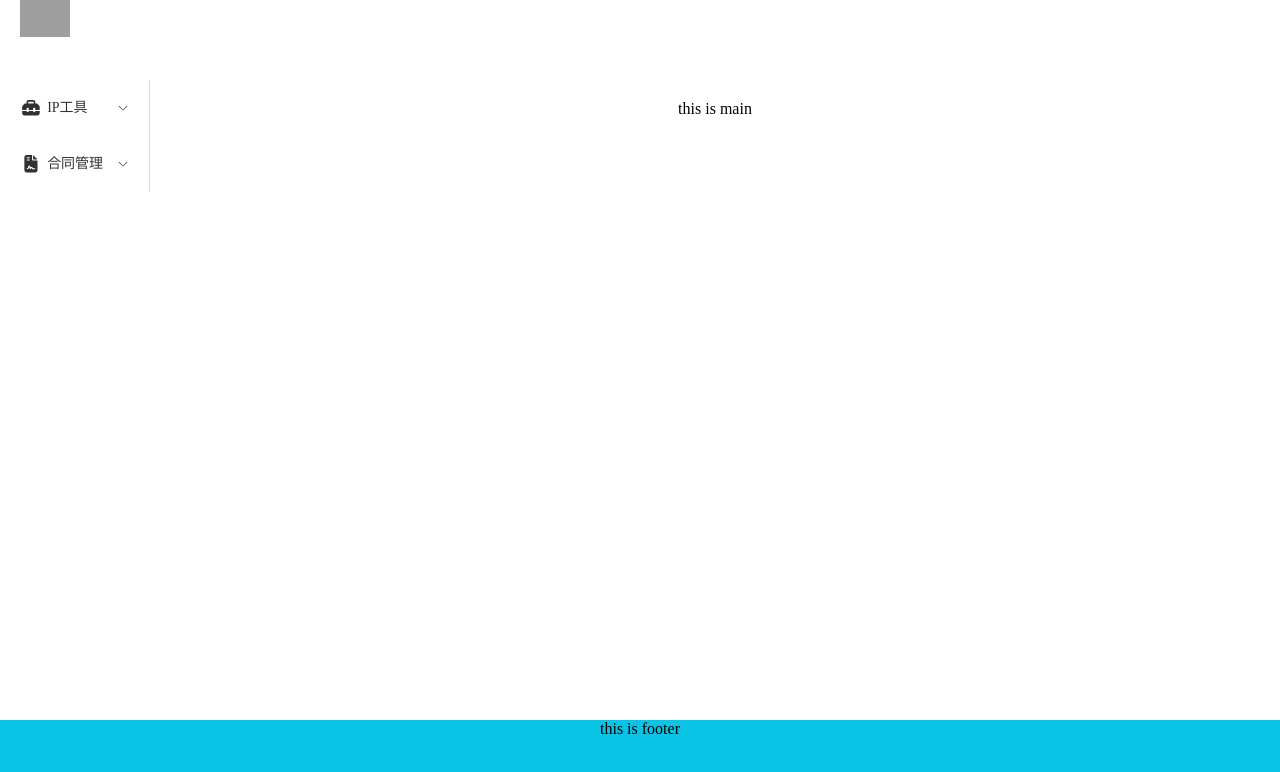
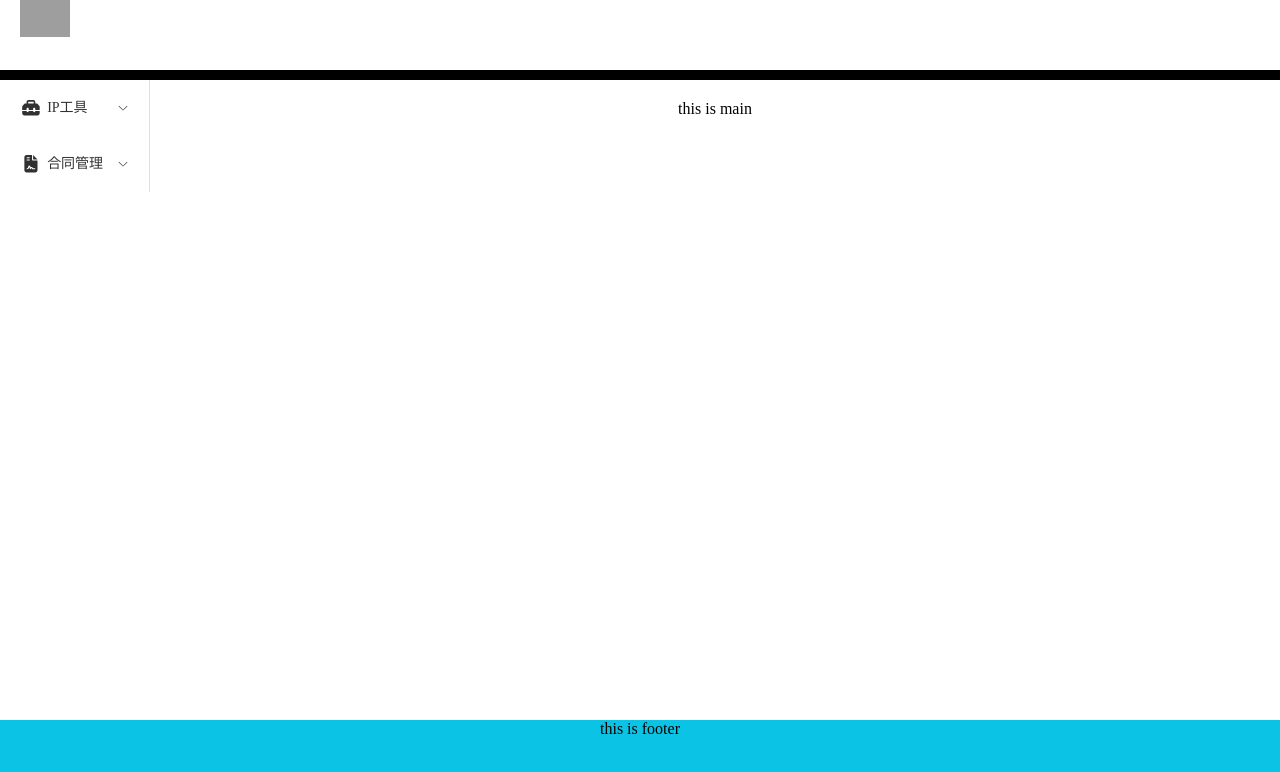
Before and after one commit to HeartAndSoul001/Q, a Vue app: page / in a window 1280 px wide. Shown: the top 772 px of the page. Built offline with nearby package versions, Linux system fonts and the light colour scheme; grey boxes are pictures that could not be loaded.

Commit message:
20240111

```diff
--- a/src/App.vue
+++ b/src/App.vue
@@ -52,7 +52,7 @@ import appico from "./assets/app.ico"
 
 .el-header {
   height: 10%;
-  border-bottom: 1cap;
+  border-bottom: solid 1cap;
 
 }
 
```
